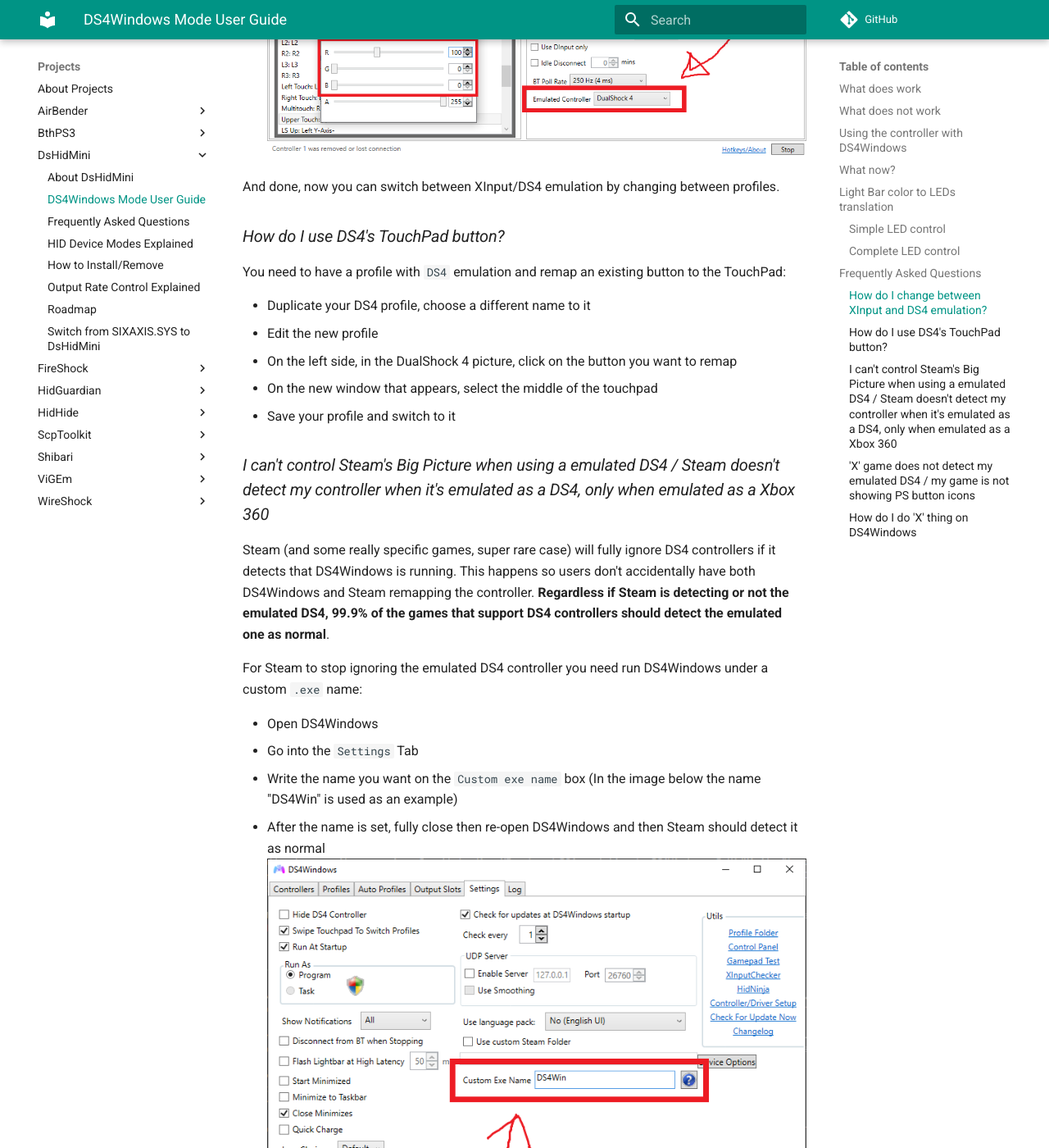
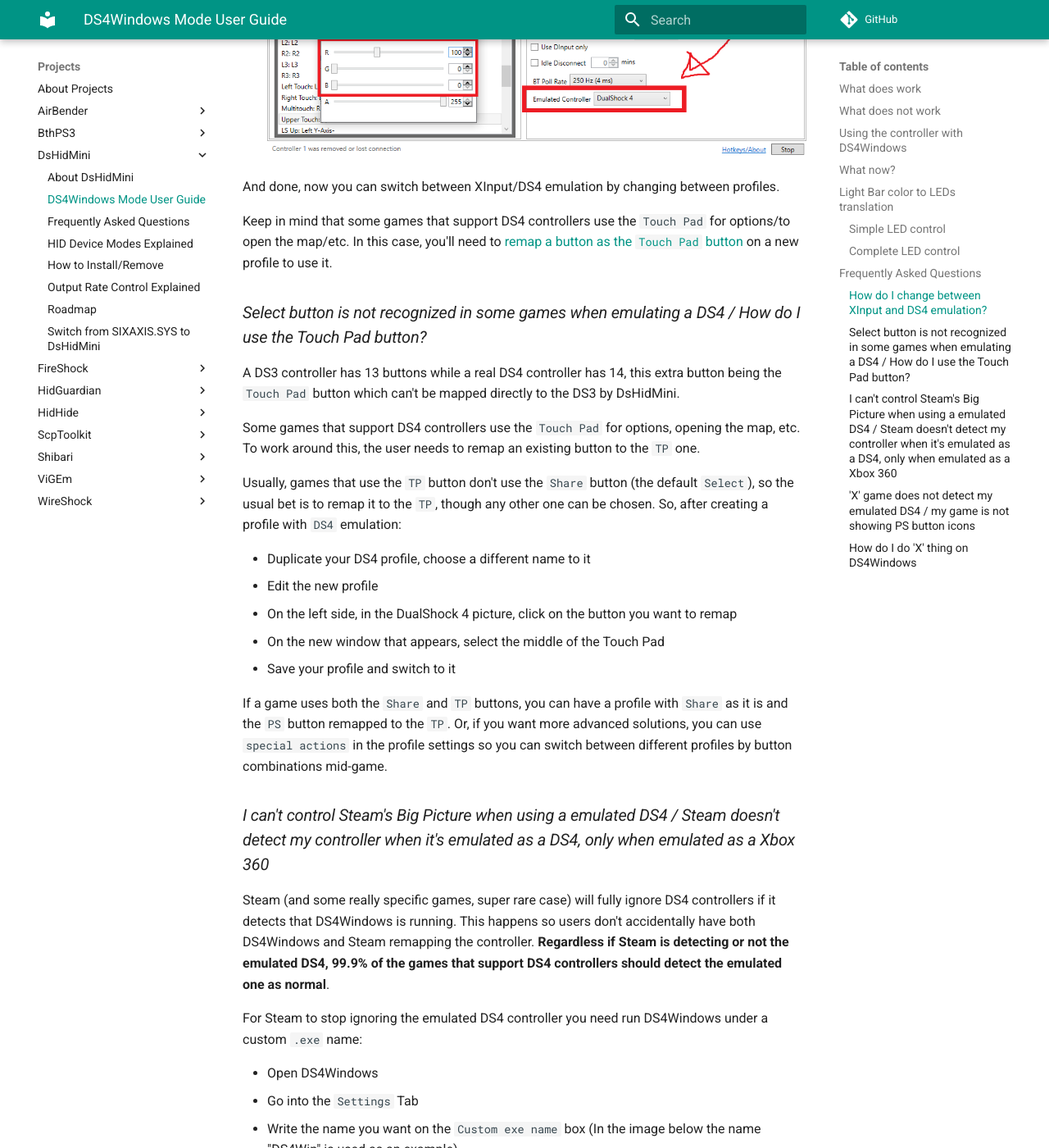
Before and after one commit to nefarius/ViGEm.github.io, an MkDocs documentation site: the page built from docs/projects/DsHidMini/DS4-Mode-User-Guide.md, in a window 1280 px wide and 1400 px high, scrolled down 7200 px. Shown: the whole window at 82% size. Built offline with MkDocs 1.6.1 and Material for MkDocs 9.7.7, drawn with Linux system fonts in a browser that asks for light colours; comment, search, counter and statistics services are not loaded.

Commit message:
Tweaked FAQ topic on how to use DS4's TP Button
Made its use case clearer for the use

```diff
--- a/docs/projects/DsHidMini/DS4-Mode-User-Guide.md
+++ b/docs/projects/DsHidMini/DS4-Mode-User-Guide.md
@@ -144,15 +144,23 @@
 
 And done, now you can switch between XInput/DS4 emulation by changing between profiles.
 
-### _How do I use DS4's TouchPad button?_
+Keep in mind that some games that support DS4 controllers use the `Touch Pad` for options/to open the map/etc. In this case, you'll need to [remap a button as the `Touch Pad` button](#select-button-is-not-recognized-in-some-games-when-emulating-a-ds4-how-do-i-use-the-touch-pad-button) on a new profile to use it.
 
-You need to have a profile with `DS4` emulation and remap an existing button to the TouchPad:
+### _Select button is not recognized in some games when emulating a DS4 / How do I use the Touch Pad button?_
+
+A DS3 controller has 13 buttons while a real DS4 controller has 14, this extra button being the `Touch Pad` button which can't be mapped directly to the DS3 by DsHidMini.
+
+Some games that support DS4 controllers use the `Touch Pad` for options, opening the map, etc. To work around this, the user needs to remap an existing button to the `TP` one.
+
+Usually, games that use the `TP` button don't use the `Share` button (the default `Select`), so the usual bet is to remap it to the `TP`, though any other one can be chosen. So, after creating a profile with `DS4` emulation:
 
 - Duplicate your DS4 profile, choose a different name to it
 - Edit the new profile
 - On the left side, in the DualShock 4 picture, click on the button you want to remap
-- On the new window that appears, select the middle of the touchpad
+- On the new window that appears, select the middle of the Touch Pad
 - Save your profile and switch to it
+
+If a game uses both the `Share` and `TP` buttons, you can have a profile with `Share` as it is and the `PS` button remapped to the `TP`. Or, if you want more advanced solutions, you can use `special actions` in the profile settings so you can switch between different profiles by button combinations mid-game.
 
 ### _I can't control Steam's Big Picture when using a emulated DS4 / Steam doesn't detect my controller when it's emulated as a DS4, only when emulated as a Xbox 360_
 
```
